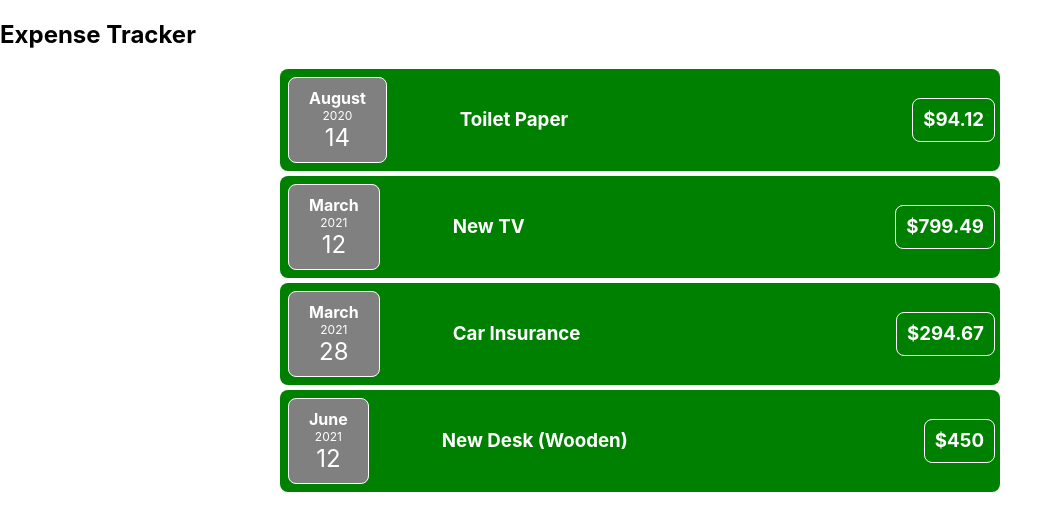
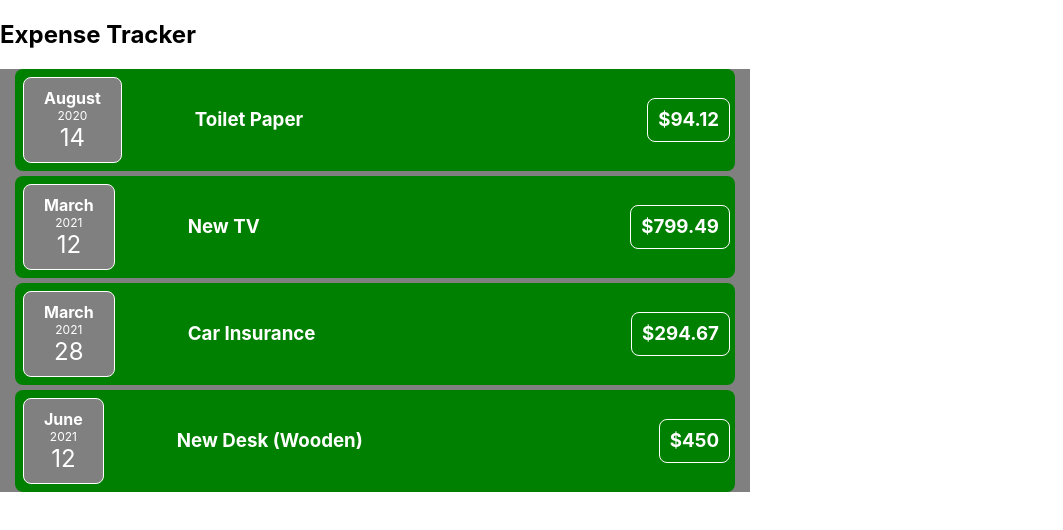
Before and after one commit to austynomilan/expense_tracker, a React (Create React App) app: page / in a window 1280 px wide. Shown: the top 530 px of the page, without its empty margins (0-1063 px from the left). Built offline with nearby package versions, Linux system fonts and the light colour scheme.

Commit message:
style: expense tab updated

```diff
--- a/src/components/Expense.css
+++ b/src/components/Expense.css
@@ -1,3 +1,4 @@
+
 .expenses_tab{
     max-width: 720px;
      color: white;
--- a/src/components/Expense.jsx
+++ b/src/components/Expense.jsx
@@ -6,15 +6,17 @@ function Expense(props) {
 
 
   return (
+
       <div className='expenses_tab'>
         <section className='date_name'>
-        <ExpenseDate date = {props.date} />
+          <ExpenseDate date={props.date} />
           <h3>{props.title}</h3>
         </section>
         <section className='price'>
           <h3> ${props.price}</h3>
         </section>
       </div>
+
   );
 }
 
--- a/src/components/ExpenseItem.css
+++ b/src/components/ExpenseItem.css
@@ -0,0 +1,4 @@
+.expense_container{
+    background-color: grey;
+    width: 750px;
+}
--- a/src/components/ExpenseItem.jsx
+++ b/src/components/ExpenseItem.jsx
@@ -1,11 +1,13 @@
 import React from 'react'
 import Expense from './Expense';
+import './ExpenseItem.css'
 
 
 function ExpenseItem(props) {
   return (
-    <React.Fragment>
+    <div>
       <h2>Expense Tracker</h2>
+      <div className='expense_container'>
         <Expense
           title={props.items[0].title}
           price={props.items[0].amount}
@@ -26,7 +28,8 @@ function ExpenseItem(props) {
           price={props.items[3].amount}
           date={props.items[3].date}
         />
-    </React.Fragment>
+      </div>
+    </div>
   );
 }
 
```
Lines whose indentation alone changed are shown as unchanged.
